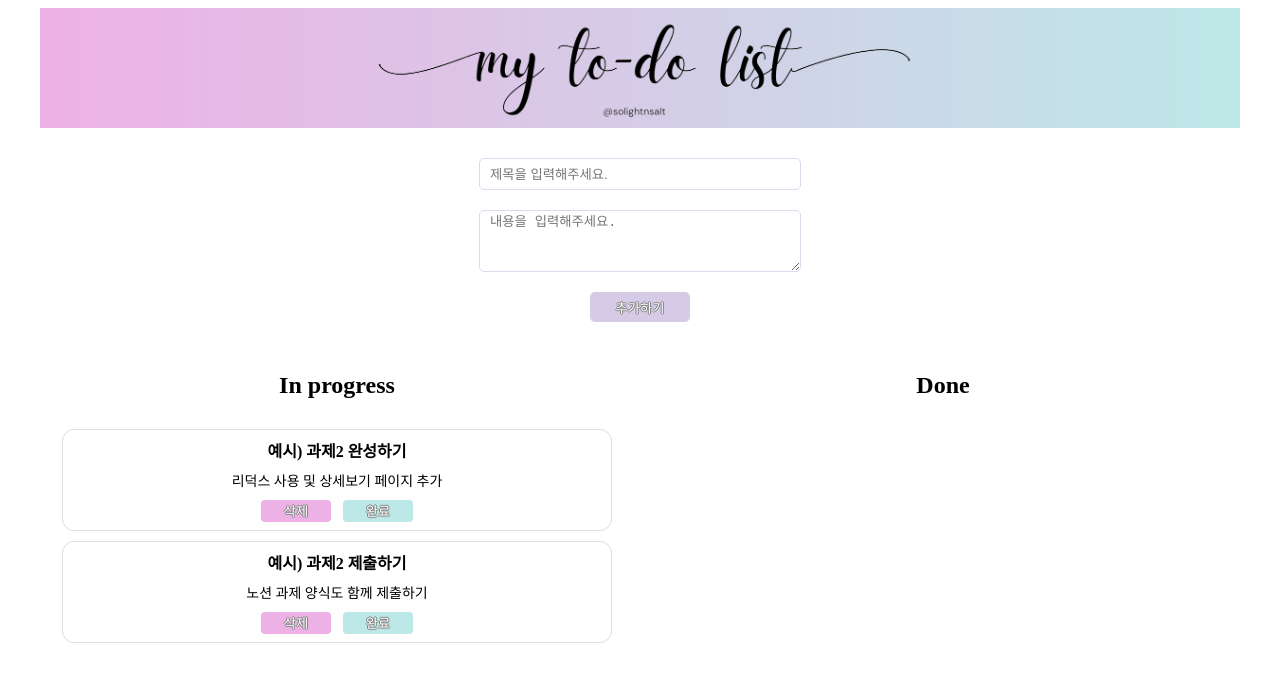
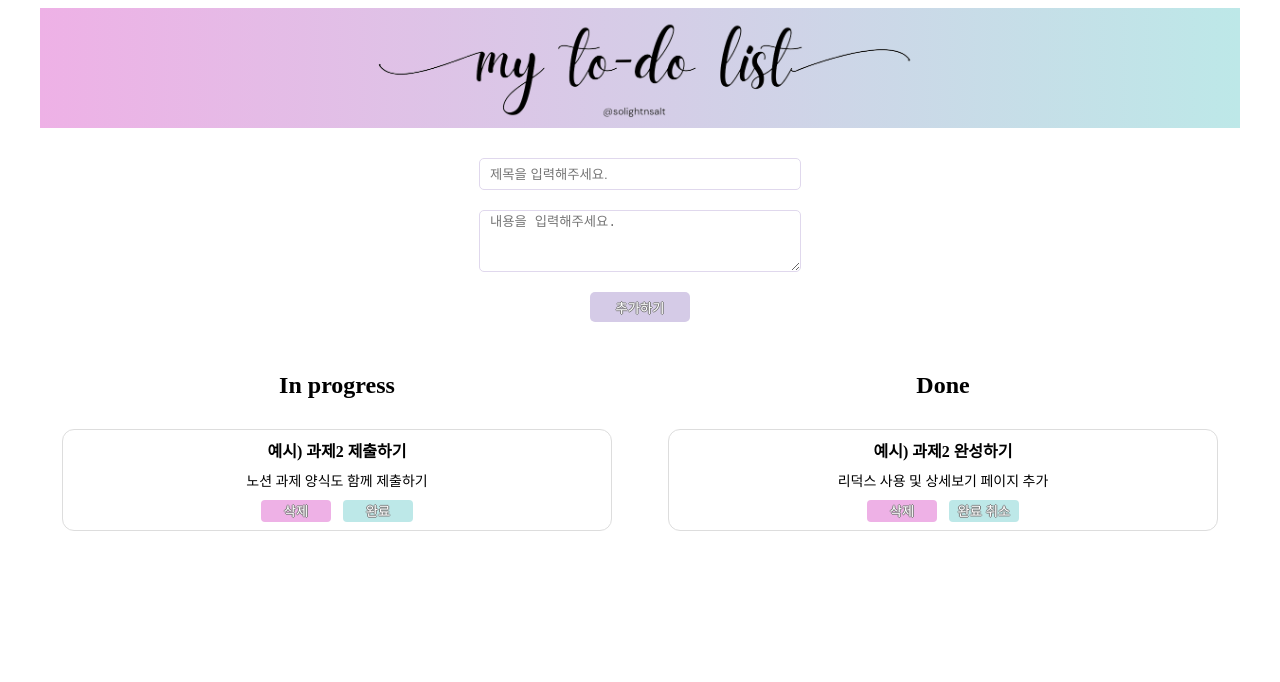
Before and after one commit to solightnsalt/todolist, a React (Create React App) app: page / in a window 1280 px wide. Shown: the top 682 px of the page. Built offline with nearby package versions, Linux system fonts and the light colour scheme.

Commit message:
Feat: 디테일 페이지 추가

```diff
--- a/src/components/AddForm.jsx
+++ b/src/components/AddForm.jsx
@@ -1,23 +1,43 @@
 import React, { useState } from "react";
+import styled from "styled-components";
 import { useDispatch } from "react-redux";
 import { addTodo } from "../redux/modules/todos";
-import styled from "styled-components";
 import { v4 as uuidv4 } from "uuid";
 
 const AddForm = () => {
-	const [title, setTitle] = useState("");
-	const [content, setContent] = useState("");
 	const dispatch = useDispatch();
+	const [todo, setTodo] = useState({
+		id: 0,
+		title: "",
+		content: "",
+		isDone: false,
+	});
+
+	const onChangeHandler = (e) => {
+		const { name, value } = e.target;
+		setTodo({ ...todo, [name]: value });
+	};
 
 	const onSubmitHandler = (e) => {
 		e.preventDefault();
-		if (todo.title.length === 0 || todo.body.length === 0) return alert("내용을 입력해주세요.");
+		if (todo.title.length === 0 || todo.content.length === 0)
+			return alert("내용을 입력해주세요.");
 
-		const newTodo = { id: uuidv4(), title, content, isDone: false };
+		dispatch(
+			addTodo({
+				id: uuidv4(),
+				title: todo.title,
+				content: todo.content,
+				isDone: false,
+			})
+		);
 
-		dispatch(addTodo(newTodo));
-		setTitle("");
-		setContent("");
+		setTodo({
+			id: 0,
+			title: "",
+			content: "",
+			isDone: false,
+		});
 	};
 
 	return (
@@ -26,19 +46,15 @@ const AddForm = () => {
 				type="text"
 				name="title"
 				placeholder="제목을 입력해주세요."
-				value={title}
-				onChange={(e) => {
-					setTitle(e.target.value);
-				}}
+				value={todo.title}
+				onChange={onChangeHandler}
 			/>
 			<StTextarea
 				type="text"
 				name="content"
 				placeholder="내용을 입력해주세요."
-				value={content}
-				onChange={(e) => {
-					setContent(e.target.value);
-				}}
+				value={todo.content}
+				onChange={onChangeHandler}
 			/>
 			<StButton>추가하기</StButton>
 		</StFormWrapper>
--- a/src/components/ListWrapper.jsx
+++ b/src/components/ListWrapper.jsx
@@ -1,14 +1,16 @@
 import React from "react";
 import styled from "styled-components";
 import { useDispatch, useSelector } from "react-redux";
-import { deleteTodo, toggleTodo, selectTodo } from "../redux/modules/todos";
+import { deleteTodo, toggleTodo } from "../redux/modules/todos";
 import { useNavigate } from "react-router-dom";
 
 const ListWrapper = () => {
 	const todolist = useSelector((state) => state.todos.todos);
 	// console.log(todolist);
+
 	const dispatch = useDispatch();
 	const navigate = useNavigate();
+
 	const DeleteHandler = (id) => {
 		dispatch(deleteTodo(id));
 	};
@@ -16,17 +18,12 @@ const ListWrapper = () => {
 		dispatch(toggleTodo(id));
 	};
 
-	const ClickHandler = (todoId) => {
-		dispatch(selectTodo(todoId)); // 선택한 할 일의 ID 디스패치
-		// 상세 페이지로 이동하는 코드 작성 (예: 라우터 이동)
-	};
-
 	return (
 		<StTodos>
 			<StList>
 				<h1>In progress</h1>
 				{todolist
-					.filter((todo) => !todo.done) // 진행 중인 할 일만 필터링
+					.filter((todo) => !todo.isDone) // 진행 중인 할 일만 필터링
 					.map((todo) => (
 						<StTodo key={todo.id}>
 							<StLink
@@ -34,7 +31,7 @@ const ListWrapper = () => {
 									navigate(`/${todo.id}`);
 								}}>
 								<StTodoTitle>{todo.title}</StTodoTitle>
-								<StTodoContents>{todo.contents}</StTodoContents>
+								<StTodoContents>{todo.content}</StTodoContents>
 							</StLink>
 							<StButtonWrapper>
 								<StButton
@@ -45,7 +42,7 @@ const ListWrapper = () => {
 								<StButton
 									buttoncolor="#bde8e8"
 									onClick={() => ToggleHandler(todo.id)}>
-									{todo.done ? "완료 취소" : "완료"}
+									{todo.isDone ? "완료 취소" : "완료"}
 								</StButton>
 							</StButtonWrapper>
 						</StTodo>
@@ -54,7 +51,7 @@ const ListWrapper = () => {
 			<StList>
 				<h1>Done</h1>
 				{todolist
-					.filter((todo) => todo.done) // 완료된 할 일만 필터링
+					.filter((todo) => todo.isDone) // 완료된 할 일만 필터링
 					.map((todo) => (
 						<StTodo key={todo.id}>
 							<StLink
@@ -62,7 +59,7 @@ const ListWrapper = () => {
 									navigate(`/${todo.id}`);
 								}}>
 								<StTodoTitle>{todo.title}</StTodoTitle>
-								<StTodoContents>{todo.contents}</StTodoContents>
+								<StTodoContents>{todo.content}</StTodoContents>
 							</StLink>
 							<StButtonWrapper>
 								<StButton
@@ -73,7 +70,7 @@ const ListWrapper = () => {
 								<StButton
 									buttoncolor="#bde8e8"
 									onClick={() => ToggleHandler(todo.id)}>
-									{todo.done ? "완료 취소" : "완료"}
+									{todo.isDone ? "완료 취소" : "완료"}
 								</StButton>
 							</StButtonWrapper>
 						</StTodo>
--- a/src/pages/Detail.jsx
+++ b/src/pages/Detail.jsx
@@ -1,21 +1,26 @@
-import React from "react";
+import React, { useEffect } from "react";
 import styled from "styled-components";
 import { useDispatch, useSelector } from "react-redux";
 import { useNavigate, useParams } from "react-router-dom";
+import { getTodoByID } from "../redux/modules/todos.js";
 import Header from "../components/Header";
 
 function Detail() {
 	const dispatch = useDispatch();
 	const navigate = useNavigate();
 	const { id } = useParams();
+	// const todo = useSelector((state) => state.todos.todo);
 	const todo = useSelector((state) => state.todos.todos.find((todo) => todo.id === parseInt(id)));
+
+	// useEffect(() => {
+	// 	dispatch(getTodoByID(id));
+	// }, [dispatch, id]);
+
 	// console.log(id, todo);
 
 	return (
 		<StContainer>
 			<Header />
-
-			<StTodo>
 			<StButton
 				buttoncolor="#d5cbe7"
 				onClick={() => {
@@ -23,16 +28,17 @@ function Detail() {
 				}}>
 				이전으로
 			</StButton>
+			<StTodo>
 				<StTitle>{todo.title}</StTitle>
 				<StContent>{todo.content}</StContent>
-				<StBtnWrapper>
+				{/* <StBtnWrapper>
 					<StButton buttoncolor="#eeb1e6" onClick={() => DeleteHandler(todo.id)}>
 						삭제
 					</StButton>
 					<StButton buttoncolor="#bde8e8" onClick={() => ToggleHandler(todo.id)}>
 						{todo.done ? "완료 취소" : "완료"}
 					</StButton>
-				</StBtnWrapper>
+				</StBtnWrapper> */}
 			</StTodo>
 		</StContainer>
 	);
--- a/src/redux/modules/todos.js
+++ b/src/redux/modules/todos.js
@@ -2,7 +2,7 @@
 const ADD_TODO = "ADD_TODO";
 const DELETE_TODO = "DELETE_TODO";
 const TOGGLE_TODO = "TOGGLE_TODO";
-const SELECT_TODO = "SELECT_TODO";
+const GET_TODO_BY_ID = "GET_TODO_BY_ID";
 
 // Action Creator(액션생성자) :
 // payload라는 인자를 받아서 { type: ADD_TODO, payload } 형태의 액션 객체를 반환
@@ -22,10 +22,12 @@ export const toggleTodo = (payload) => ({
 	payload,
 });
 
-export const selectTodo = (payload) => ({
-	type: SELECT_TODO,
-	payload,
-});
+export const getTodoByID = (payload) => {
+	return {
+		type: GET_TODO_BY_ID,
+		payload,
+	};
+};
 
 // initial State : 앱의 초기 상태
 const initialState = {
@@ -33,33 +35,23 @@ const initialState = {
 		{
 			id: 1,
 			title: "예시) 과제2 완성하기",
-			contents: "리덕스 사용 및 상세보기 페이지 추가",
-			done: false,
+			content: "리덕스 사용 및 상세보기 페이지 추가",
+			isDone: true,
 		},
 		{
 			id: 2,
 			title: "예시) 과제2 제출하기",
-			contents: "노션 과제 양식도 함께 제출하기 ",
-			done: false,
+			content: "노션 과제 양식도 함께 제출하기 ",
+			isDone: false,
 		},
 	],
-	selectedTodoId: null,
+	todo: {
+		id: 0,
+		title: "",
+		content: "",
+		isDone: false,
+	},
 };
-
-[
-	{
-		id: 1,
-		title: "예시) 과제2 완성하기",
-		contents: "리덕스 사용 및 상세보기 페이지 추가",
-		done: false,
-	},
-	{
-		id: 2,
-		title: "예시) 과제2 제출하기",
-		contents: "노션 과제 양식도 함께 제출하기 ",
-		done: false,
-	},
-];
 
 // Reducer : state(현재 상태)와 action을 받아서 새로운 상태를 반환
 // ADD_TODO 액션의 경우, 현재 상태를 복사한 후, todos 배열에 action.payload를 추가해서
@@ -68,20 +60,40 @@ const initialState = {
 const todoReducer = (state = initialState, action) => {
 	switch (action.type) {
 		case ADD_TODO:
-			return [...state, action.payload];
+			return {
+				...state,
+				todos: [...state.todos, action.payload],
+			};
 
 		case DELETE_TODO:
-			return state.filter((todo) => todo.id !== action.payload);
+			return {
+				...state,
+				todos: state.todos.filter((todo) => {
+					return todo.id !== action.payload;
+				}),
+			};
 
 		case TOGGLE_TODO:
-			return state.map((todo) =>
-				todo.id === action.payload ? { ...todo, done: !todo.done } : todo
-			);
-
-		case SELECT_TODO:
 			return {
 				...state,
-				selectedTodoId: action.payload,
+				todos: state.todos.map((todo) => {
+					if (todo.id === action.payload) {
+						return {
+							...todo,
+							isDone: !todo.isDone,
+						};
+					} else {
+						return todo;
+					}
+				}),
+			};
+
+		case GET_TODO_BY_ID:
+			return {
+				...state,
+				todo: state.todos.find((todo) => {
+					return todo.id === action.payload;
+				}),
 			};
 		default:
 			return state;
```
Lines whose indentation alone changed are shown as unchanged.
